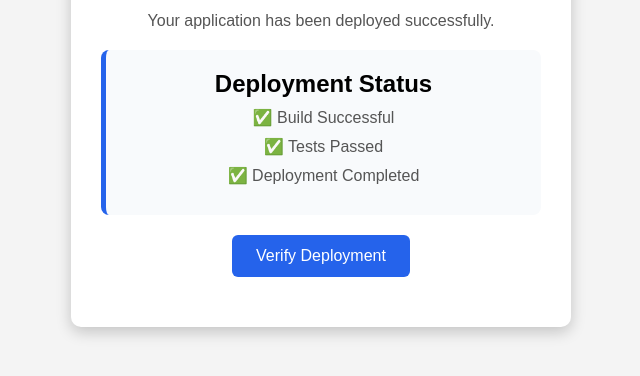
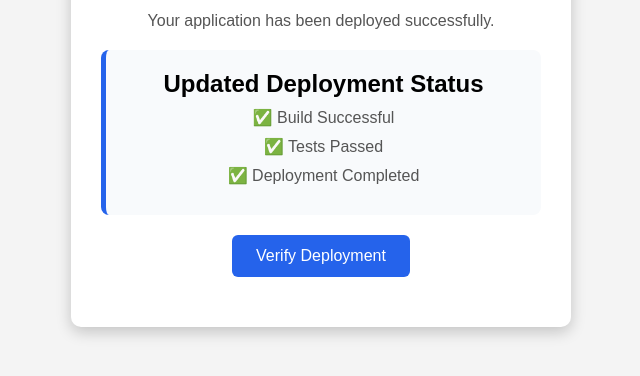
Before and after one commit to Jagmohansharma20/actions-demo, a website: page index.html in a window 1280 px wide. Shown: the part 272-648 px from the top of the page, without its empty margins (319-959 px from the left). Drawn offline with Linux system fonts and the light colour scheme.

Commit message:
updated index.html file with github pages

```diff
--- a/index.html
+++ b/index.html
@@ -13,7 +13,7 @@
         <p>Your application has been deployed successfully.</p>
 
         <div class="card">
-            <h2>Deployment Status</h2>
+            <h2>Updated Deployment Status</h2>
             <p>✅ Build Successful</p>
             <p>✅ Tests Passed</p>
             <p>✅ Deployment Completed</p>
```
